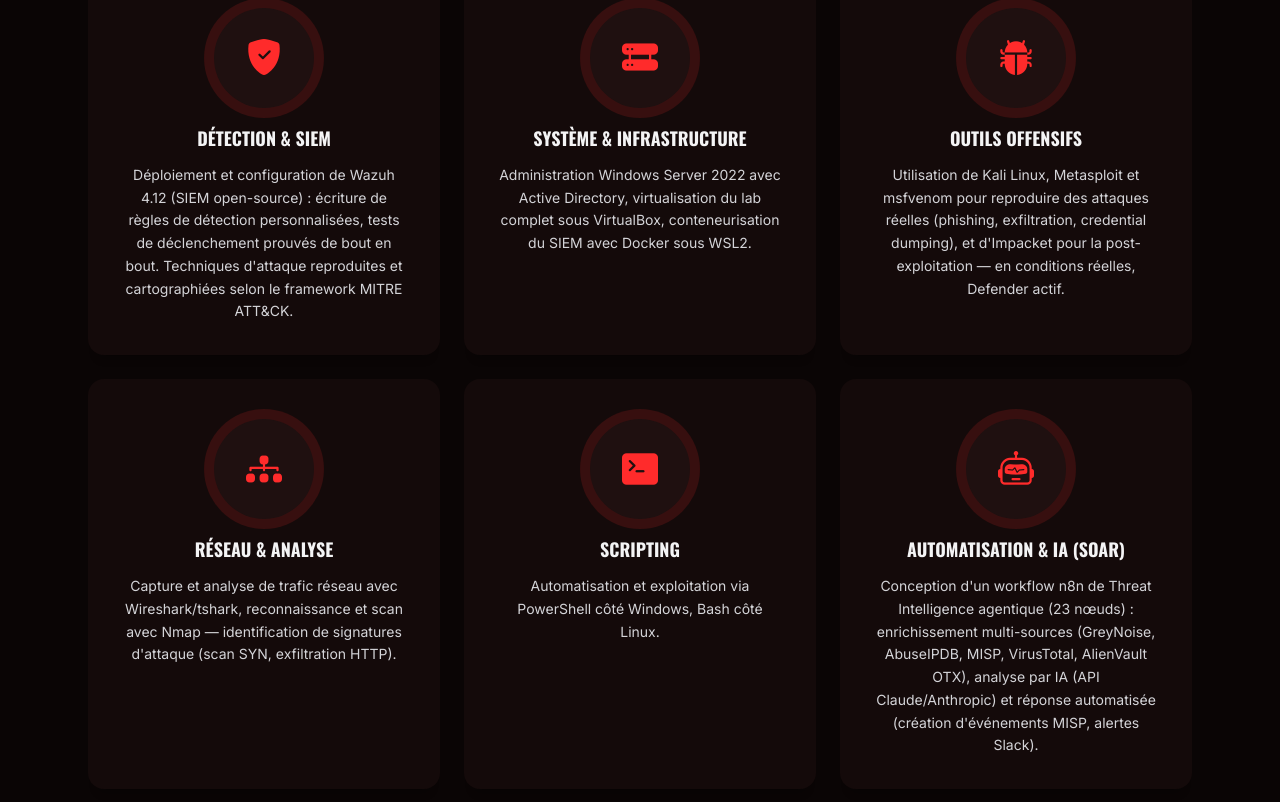
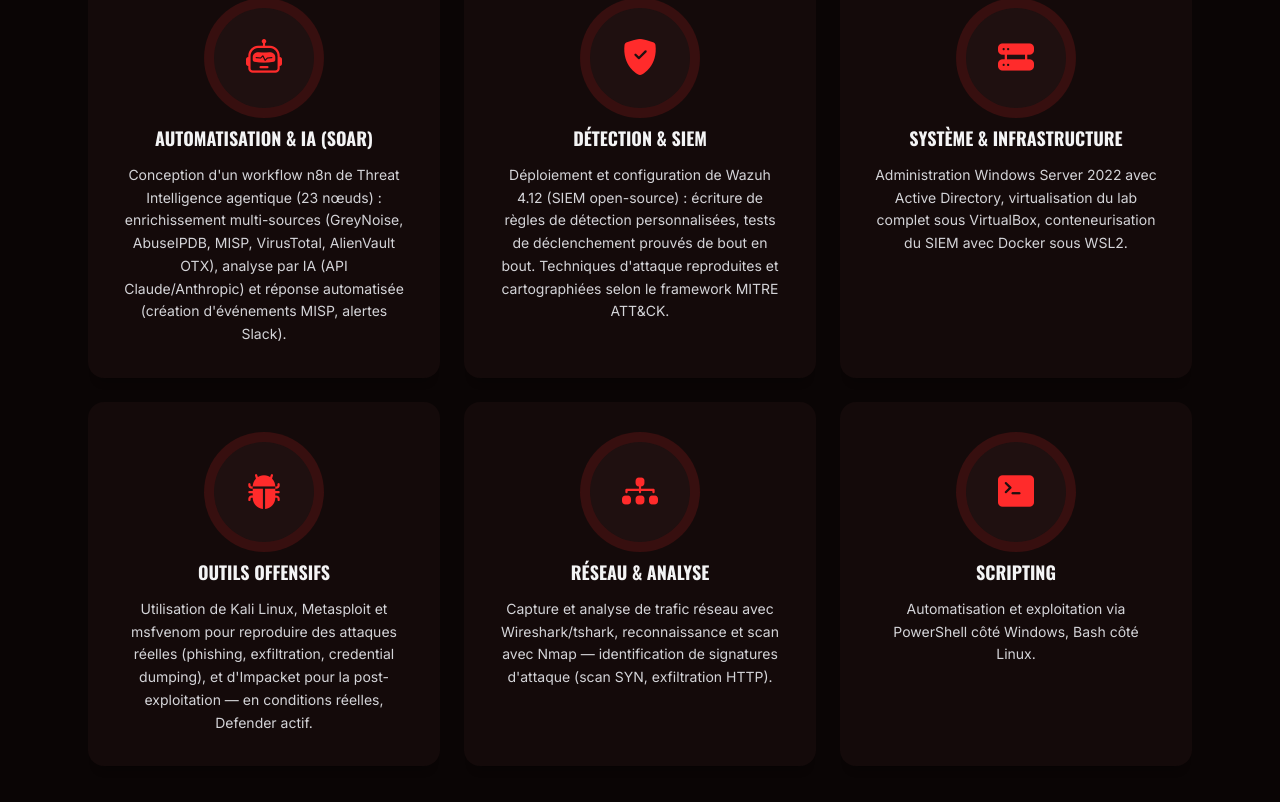
Before and after one commit to J-Hadley-C/portfolio-soc-alert, a React (Vite) app: page / in a window 1280 px wide. Shown: the part 2298-3100 px from the top of the page. Built offline with nearby package versions, Linux system fonts and the light colour scheme.

Commit message:
style: reordonner Competences - Automatisation/IA en premier, Scripting en dernier

```diff
--- a/src/components/Competences.jsx
+++ b/src/components/Competences.jsx
@@ -1,6 +1,11 @@
 import { motion } from 'framer-motion'
 
 const CATEGORIES = [
+  {
+    icon: 'bi-robot',
+    titre: 'Automatisation & IA (SOAR)',
+    texte: "Conception d'un workflow n8n de Threat Intelligence agentique (23 nœuds) : enrichissement multi-sources (GreyNoise, AbuseIPDB, MISP, VirusTotal, AlienVault OTX), analyse par IA (API Claude/Anthropic) et réponse automatisée (création d'événements MISP, alertes Slack).",
+  },
   {
     icon: 'bi-shield-fill-check',
     titre: 'Détection & SIEM',
@@ -25,11 +30,6 @@ const CATEGORIES = [
     icon: 'bi-terminal-fill',
     titre: 'Scripting',
     texte: "Automatisation et exploitation via PowerShell côté Windows, Bash côté Linux.",
-  },
-  {
-    icon: 'bi-robot',
-    titre: 'Automatisation & IA (SOAR)',
-    texte: "Conception d'un workflow n8n de Threat Intelligence agentique (23 nœuds) : enrichissement multi-sources (GreyNoise, AbuseIPDB, MISP, VirusTotal, AlienVault OTX), analyse par IA (API Claude/Anthropic) et réponse automatisée (création d'événements MISP, alertes Slack).",
   },
 ]
 
```
